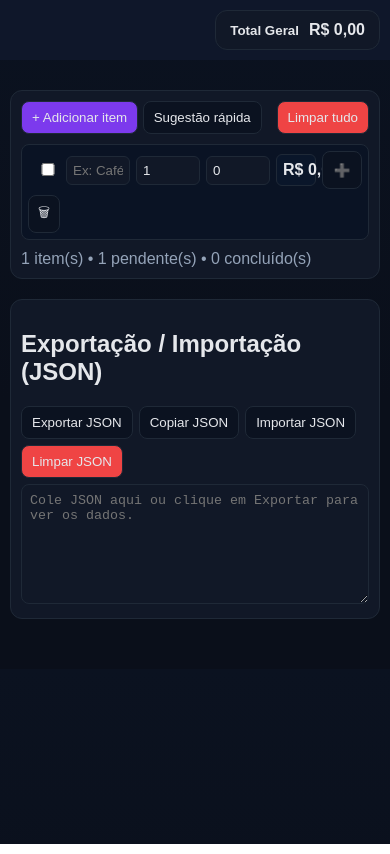
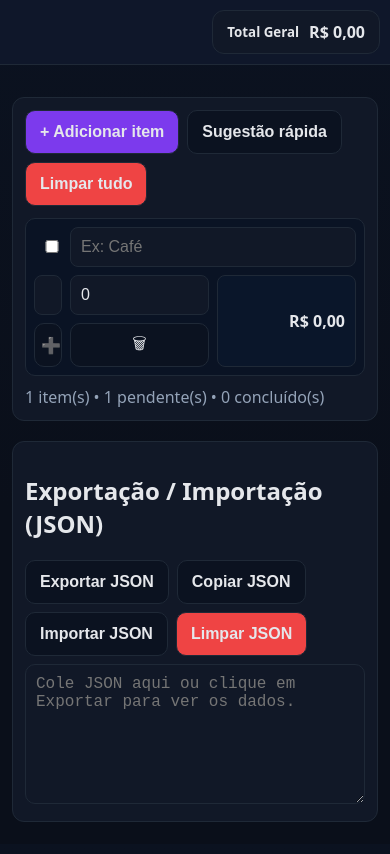
Before and after one commit to gomesrafaelbr/kodifica-site, a plain HTML site: page lista-compras/index.html in a window 390 px wide. Drawn offline with Linux system fonts and the light colour scheme.

Commit message:
Lista de compras com layout responsivo

```diff
--- a/lista-compras/index.html
+++ b/lista-compras/index.html
@@ -2,41 +2,106 @@
 <html lang="pt-BR">
 <head>
 <meta charset="UTF-8" />
-<meta name="viewport" content="width=device-width, initial-scale=1" />
+<meta name="viewport" content="width=device-width, initial-scale=1, viewport-fit=cover" />
 <title>Lista de Compras</title>
 <style>
 :root{
-  --bg: #0f172a;
-  --card: #111827;
-  --muted: #94a3b8;
-  --text: #e5e7eb;
-  --accent: #7c3aed;
-  --danger: #ef4444;
-  --border: #1f2937;
+  --bg:#0f172a; --card:#111827; --muted:#94a3b8; --text:#e5e7eb;
+  --accent:#7c3aed; --danger:#ef4444; --border:#1f2937;
 }
 *{box-sizing:border-box}
-body{margin:0;background:linear-gradient(180deg,#0b1220,#0a0f1a 60%);color:var(--text);font-family:sans-serif}
-header{padding:10px;background:var(--bg);display:flex;justify-content:flex-end}
-.total-pill{display:flex;align-items:center;gap:10px;padding:10px 14px;border:1px solid var(--border);border-radius:12px;background:var(--card);font-weight:bold}
-main{max-width:1000px;margin:20px auto;padding:10px}
-.card{background:var(--card);border:1px solid var(--border);border-radius:12px;padding:10px;margin-bottom:20px}
-.toolbar{display:flex;justify-content:space-between;gap:10px;flex-wrap:wrap;margin-bottom:10px}
-.btn{padding:8px 10px;border-radius:8px;border:1px solid var(--border);cursor:pointer;background:#0b1220;color:var(--text)}
+html,body{height:100%}
+body{
+  margin:0; color:var(--text); font-family:system-ui,-apple-system,Segoe UI,Roboto,Ubuntu,Arial,sans-serif;
+  background:linear-gradient(180deg,#0b1220,#0a0f1a 60%);
+  -webkit-text-size-adjust:100%;
+}
+header{
+  position:sticky; top:0; z-index:10;
+  padding:10px;
+  padding-top:calc(10px + env(safe-area-inset-top));
+  background:var(--bg); display:flex; justify-content:flex-end;
+  border-bottom:1px solid var(--border);
+}
+.total-pill{
+  display:flex; align-items:center; gap:10px; padding:10px 14px;
+  border:1px solid var(--border); border-radius:12px; background:var(--card); font-weight:600;
+}
+main{max-width:1000px; margin:20px auto; padding:16px}
+.card{
+  background:var(--card); border:1px solid var(--border); border-radius:12px;
+  padding:12px; margin-bottom:20px
+}
+.toolbar{
+  display:flex; justify-content:space-between; gap:10px; flex-wrap:wrap; margin-bottom:12px
+}
+.btn{
+  padding:12px 14px; border-radius:10px; border:1px solid var(--border); cursor:pointer;
+  background:#0b1220; color:var(--text); font-weight:600; line-height:1;
+  min-height:44px; /* alvo de toque iOS */
+  font-size:16px;  /* evita zoom no foco no iOS */
+}
 .btn.primary{background:var(--accent)}
 .btn.danger{background:var(--danger)}
-.grid-head,.row{display:grid;gap:6px;align-items:center;grid-template-columns:32px 1fr 80px 110px 110px 40px 40px}
-.grid-head{font-weight:bold;color:var(--muted);margin-bottom:6px}
-.rows{display:flex;flex-direction:column;gap:6px}
-.row{border:1px solid var(--border);padding:6px;border-radius:8px;background:#0a1324}
-.row input{width:100%;padding:6px;border-radius:6px;border:1px solid var(--border);background:var(--card);color:var(--text)}
-.row .total{display:block;text-align:right;font-weight:bold;padding:6px;border:1px solid var(--border);border-radius:6px;background:#0a162a}
-.row button{height:38px;border-radius:8px;border:1px solid var(--border);background:#0b1220;color:var(--text);cursor:pointer}
-.summary{margin-top:10px;color:var(--muted)}
-.io-actions{display:flex;gap:6px;margin-bottom:6px;flex-wrap:wrap}
-textarea{width:100%;min-height:120px;background:var(--card);color:var(--text);border:1px solid var(--border);border-radius:8px;padding:8px}
-@media (max-width:760px){
+/* Desktop/Tablet default */
+.grid-head,.row{
+  display:grid; gap:8px; align-items:center;
+  grid-template-columns:32px 1.4fr 90px 120px 120px 44px 44px;
+}
+.grid-head{font-weight:700; color:var(--muted); margin-bottom:8px}
+.rows{display:flex; flex-direction:column; gap:8px}
+.row{
+  border:1px solid var(--border); padding:8px; border-radius:10px; background:#0a1324
+}
+.row input{
+  width:100%; padding:10px; border-radius:8px; border:1px solid var(--border);
+  background:var(--card); color:var(--text); font-size:16px;
+}
+.row .total{
+  display:block; text-align:right; font-weight:700; padding:10px;
+  border:1px solid var(--border); border-radius:8px; background:#0a162a
+}
+.row button{
+  height:44px; border-radius:10px; border:1px solid var(--border);
+  background:#0b1220; color:var(--text); cursor:pointer; font-size:16px
+}
+.summary{margin-top:10px; color:var(--muted)}
+.io-actions{display:flex; gap:8px; margin-bottom:8px; flex-wrap:wrap}
+textarea{
+  width:100%; min-height:140px; background:var(--card); color:var(--text);
+  border:1px solid var(--border); border-radius:10px; padding:10px; font-size:16px
+}
+
+/* ====== MOBILE (iPhone 13 ~390px) ====== */
+@media (max-width: 640px){
+  main{padding:12px}
   .grid-head{display:none}
-  .row{grid-template-columns:32px 1fr 1fr 1fr 40px 40px}
+
+  /* 3 colunas: [check] [coluna esquerda] [coluna direita] */
+  .row{
+    grid-template-columns:28px 1fr 1fr;
+    grid-template-areas:
+      "check name  name"
+      "qty   price total"
+      "add   remove total";
+    gap:8px;
+  }
+  .row > :first-child{grid-area:check}
+  .row .name{grid-area:name; min-width:0}
+  .row .qty{grid-area:qty}
+  .row .price{grid-area:price}
+  .row .total{grid-area:total; align-self:stretch; display:flex; align-items:center; justify-content:flex-end}
+  .row .add{grid-area:add}
+  .row .remove{grid-area:remove}
+
+  /* Ajuste visual de botões na toolbar */
+  .toolbar{gap:8px}
+  .toolbar > div{display:flex; gap:8px; flex-wrap:wrap}
+}
+
+/* Só aplica hover em quem tem hover (evita efeito “grudento” no mobile) */
+@media (hover: hover){
+  .btn:hover{filter:brightness(1.08)}
 }
 </style>
 </head>
@@ -47,6 +112,7 @@ textarea{width:100%;min-height:120px;background:var(--card);color:var(--text);bo
     <span id="grandTotal">R$ 0,00</span>
   </div>
 </header>
+
 <main>
   <section class="card">
     <div class="toolbar">
@@ -58,12 +124,15 @@ textarea{width:100%;min-height:120px;background:var(--card);color:var(--text);bo
         <button class="btn danger" id="clearAll">Limpar tudo</button>
       </div>
     </div>
+
     <div class="grid-head">
       <div></div><div>Item</div><div>Qtd.</div><div>Preço (R$)</div><div>Total</div><div>+</div><div>🗑</div>
     </div>
+
     <div class="rows" id="rows"></div>
     <div class="summary" id="summary"></div>
   </section>
+
   <section class="card">
     <h2>Exportação / Importação (JSON)</h2>
     <div class="io-actions">
@@ -76,27 +145,43 @@ textarea{width:100%;min-height:120px;background:var(--card);color:var(--text);bo
     <textarea id="jsonArea" placeholder='Cole JSON aqui ou clique em Exportar para ver os dados.'></textarea>
   </section>
 </main>
+
 <template id="rowTemplate">
   <div class="row">
-    <div><input type="checkbox" class="done"/></div>
-    <input type="text" class="name" placeholder="Ex: Café" />
-    <input type="number" class="qty" min="0" step="1" value="1" />
-    <input type="number" class="price" min="0" step="0.01" value="0" />
-    <span class="total">R$ 0,00</span>
-    <button class="add" title="Adicionar novo item abaixo">➕</button>
-    <button class="remove" title="Remover item">🗑</button>
+    <div><input type="checkbox" class="done" aria-label="Concluir item"/></div>
+
+    <!-- Dica: manter font-size 16px evita zoom no iOS -->
+    <input type="text" class="name" placeholder="Ex: Café" autocomplete="off" />
+
+    <!-- Inteiro: teclado numérico -->
+    <input type="number" class="qty" min="0" step="1" value="1"
+           inputmode="numeric" pattern="[0-9]*" aria-label="Quantidade" />
+
+    <!-- Decimal: teclado com vírgula/ponto conforme o iOS -->
+    <input type="number" class="price" min="0" step="0.01" value="0"
+           inputmode="decimal" aria-label="Preço" />
+
+    <span class="total" aria-label="Total do item">R$ 0,00</span>
+
+    <button class="add" title="Adicionar novo item abaixo" aria-label="Adicionar novo item">➕</button>
+    <button class="remove" title="Remover item" aria-label="Remover item">🗑</button>
   </div>
 </template>
+
 <script>
 document.addEventListener('DOMContentLoaded', () => {
   const rowsEl = document.getElementById('rows');
   const summaryEl = document.getElementById('summary');
   const jsonArea = document.getElementById('jsonArea');
   const ioStatus = document.getElementById('ioStatus');
+  const grandTotalEl = document.getElementById('grandTotal');
   const currency = new Intl.NumberFormat('pt-BR', { style: 'currency', currency: 'BRL' });
 
   // Helpers
-  const parseNum = v => (Number.isFinite(Number(v)) ? Number(v) : 0);
+  const parseNum = v => {
+    const n = Number(v);
+    return Number.isFinite(n) ? n : 0;
+  };
   const rowToData = row => ({
     done: row.querySelector('.done').checked,
     name: row.querySelector('.name').value.trim(),
@@ -126,10 +211,12 @@ document.addEventListener('DOMContentLoaded', () => {
       updateSummary();
     };
 
+    // Evita valores negativos via roda do número (mobile raramente, mas desktop sim)
+    qty.addEventListener('input', () => { if (parseNum(qty.value) < 0) qty.value = 0; updateState(); });
+    price.addEventListener('input', () => { if (parseNum(price.value) < 0) price.value = 0; updateState(); });
+
     done.addEventListener('change', updateState);
     name.addEventListener('input', updateSummary);
-    qty.addEventListener('input', updateState);
-    price.addEventListener('input', updateState);
 
     removeBtn.addEventListener('click', () => { node.remove(); updateGrandTotal(); updateSummary(); });
     addBtn.addEventListener('click', () => { addRow(); });
@@ -144,8 +231,11 @@ document.addEventListener('DOMContentLoaded', () => {
   const getAllRows = () => Array.from(rowsEl.querySelectorAll('.row'));
 
   function updateGrandTotal(){
-    const sum = getAllRows().reduce((acc, r) => { const d = rowToData(r); return acc + (d.qty * d.price); }, 0);
-    document.getElementById('grandTotal').textContent = currency.format(sum);
+    const sum = getAllRows().reduce((acc, r) => {
+      const d = rowToData(r);
+      return acc + (d.qty * d.price);
+    }, 0);
+    grandTotalEl.textContent = currency.format(sum);
   }
   function updateSummary(){
     const items = getAllRows().map(rowToData);
@@ -154,10 +244,35 @@ document.addEventListener('DOMContentLoaded', () => {
   }
 
   // JSON
-  function setStatus(msg){ if(ioStatus){ ioStatus.textContent = msg; setTimeout(()=> ioStatus.textContent = '', 2000); } }
-  function exportJSON(){ jsonArea.value = JSON.stringify(getAllRows().map(rowToData), null, 2); setStatus('Exportado'); }
-  async function copyJSON(){ if(!jsonArea.value) exportJSON(); try{ await navigator.clipboard.writeText(jsonArea.value); setStatus('Copiado'); }catch(e){ jsonArea.select(); document.execCommand('copy'); setStatus('Selecionado para copiar'); } }
-  function importJSON(){ try{ const arr = JSON.parse(jsonArea.value); if(!Array.isArray(arr)) throw 0; rowsEl.replaceChildren(); arr.forEach(d => addRow(d)); updateGrandTotal(); updateSummary(); setStatus('Importado'); } catch(e){ setStatus('JSON inválido'); } }
+  function setStatus(msg){
+    if(!ioStatus) return;
+    ioStatus.textContent = msg;
+    setTimeout(()=> ioStatus.textContent = '', 2000);
+  }
+  function exportJSON(){
+    jsonArea.value = JSON.stringify(getAllRows().map(rowToData), null, 2);
+    setStatus('Exportado');
+  }
+  async function copyJSON(){
+    if(!jsonArea.value) exportJSON();
+    try{
+      await navigator.clipboard.writeText(jsonArea.value);
+      setStatus('Copiado');
+    }catch(e){
+      jsonArea.select(); document.execCommand('copy');
+      setStatus('Selecionado para copiar');
+    }
+  }
+  function importJSON(){
+    try{
+      const arr = JSON.parse(jsonArea.value);
+      if(!Array.isArray(arr)) throw 0;
+      rowsEl.replaceChildren();
+      arr.forEach(d => addRow(d));
+      updateGrandTotal(); updateSummary();
+      setStatus('Importado');
+    }catch(e){ setStatus('JSON inválido'); }
+  }
   function clearJSON(){ jsonArea.value=''; setStatus('JSON limpo'); }
 
   // Botões topo
@@ -170,13 +285,11 @@ document.addEventListener('DOMContentLoaded', () => {
       {name:'Café',qty:1,price:16.50},
     ];
     preset.forEach(addRow);
-    updateGrandTotal();
-    updateSummary();
+    updateGrandTotal(); updateSummary();
   };
   document.getElementById('clearAll').onclick = () => {
-    rowsEl.replaceChildren(); // remove TODAS as linhas de forma confiável
-    updateGrandTotal();
-    updateSummary();
+    rowsEl.replaceChildren();
+    updateGrandTotal(); updateSummary();
   };
 
   // Botões JSON
```
